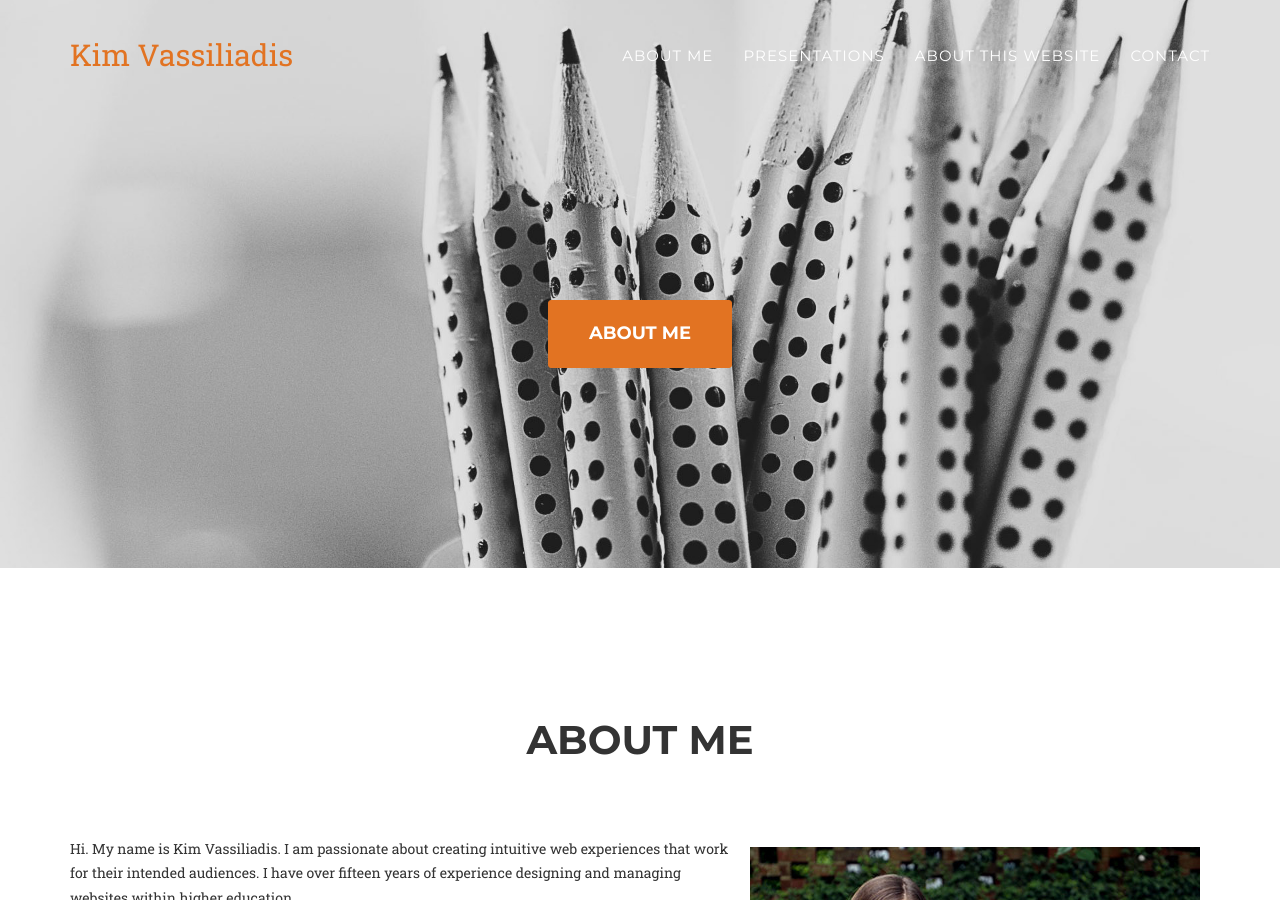
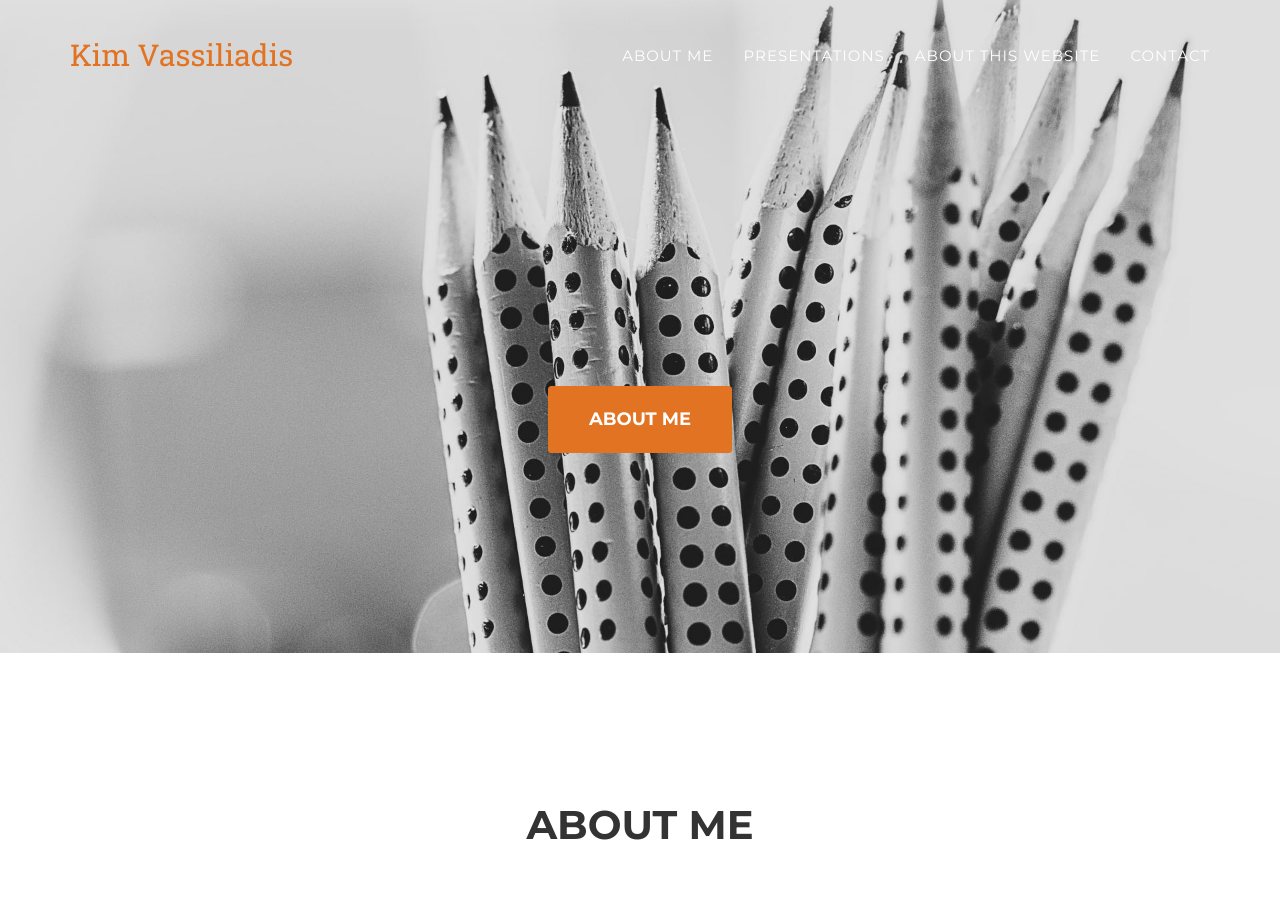
Before and after one commit to kimbrarian/jekyll, a Jekyll site: the page built from index.html, in a window 1280 px wide and 900 px high. Built offline with Jekyll 4.4.1, drawn with Linux system fonts in a browser that asks for light colours; some web fonts are replaced.

Commit message:
Update header.html

```diff
--- a/_includes/header.html
+++ b/_includes/header.html
@@ -44,7 +44,7 @@
     <!-- Header -->
     <header>
         <div class="container">
-            <div class="intro-text">
+            <div class="intro-text"><br /><br /><br /><br />
                <!-- <div class="intro-lead-in">Hiya</div>
                 <div class="intro-heading">Thanks for stopping by!</div>-->
                 <a href="#about" class="page-scroll btn btn-xl">About Me</a>
```
